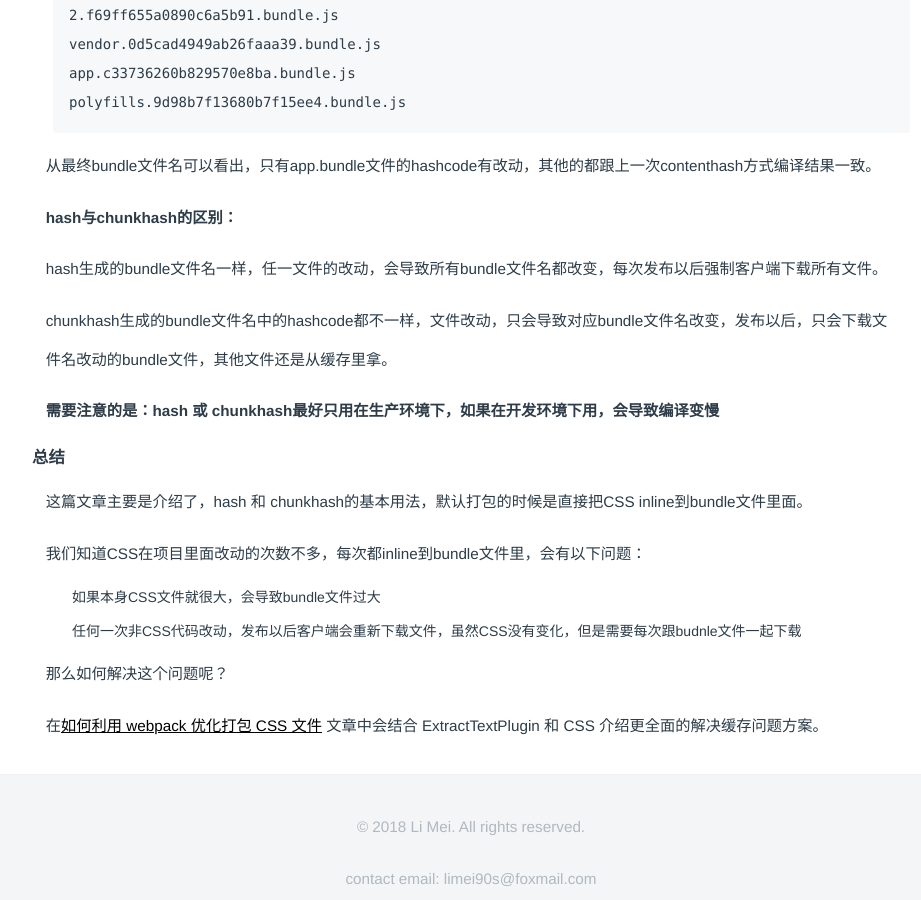
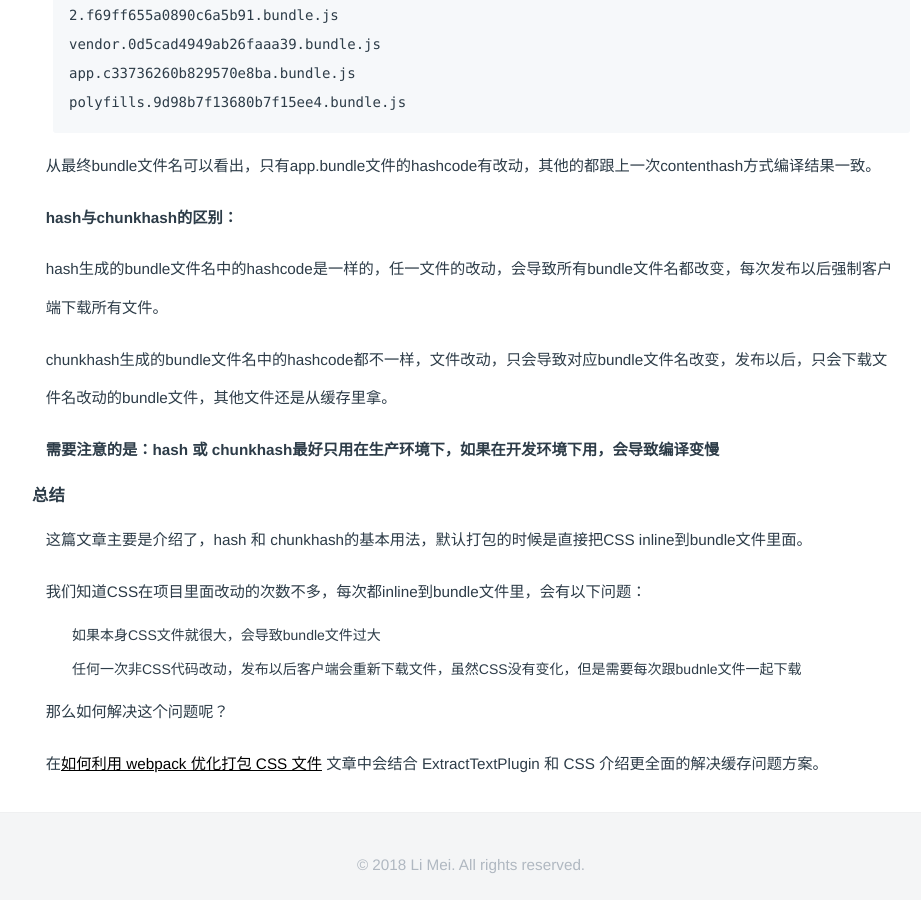
Before and after one commit to LiMeii/LiMeii.github.io, a Jekyll site: the page built from _posts/2018-10-09-webpack-caching.md, in a window 1280 px wide and 900 px high, scrolled down 2996 px. Shown: the whole window, without its empty margins (177-1098 px from the left). Built offline with Jekyll 4.4.1, drawn with Linux system fonts in a browser that asks for light colours.

Commit message:
update webpack caching post

```diff
--- a/_posts/2018-10-09-webpack-caching.md
+++ b/_posts/2018-10-09-webpack-caching.md
@@ -121,7 +121,7 @@ polyfills.9d98b7f13680b7f15ee4.bundle.js
 **hash与chunkhash的区别：**
 
 
-hash生成的bundle文件名一样，任一文件的改动，会导致所有bundle文件名都改变，每次发布以后强制客户端下载所有文件。
+hash生成的bundle文件名中的hashcode是一样的，任一文件的改动，会导致所有bundle文件名都改变，每次发布以后强制客户端下载所有文件。
 
 
 chunkhash生成的bundle文件名中的hashcode都不一样，文件改动，只会导致对应bundle文件名改变，发布以后，只会下载文件名改动的bundle文件，其他文件还是从缓存里拿。
```
